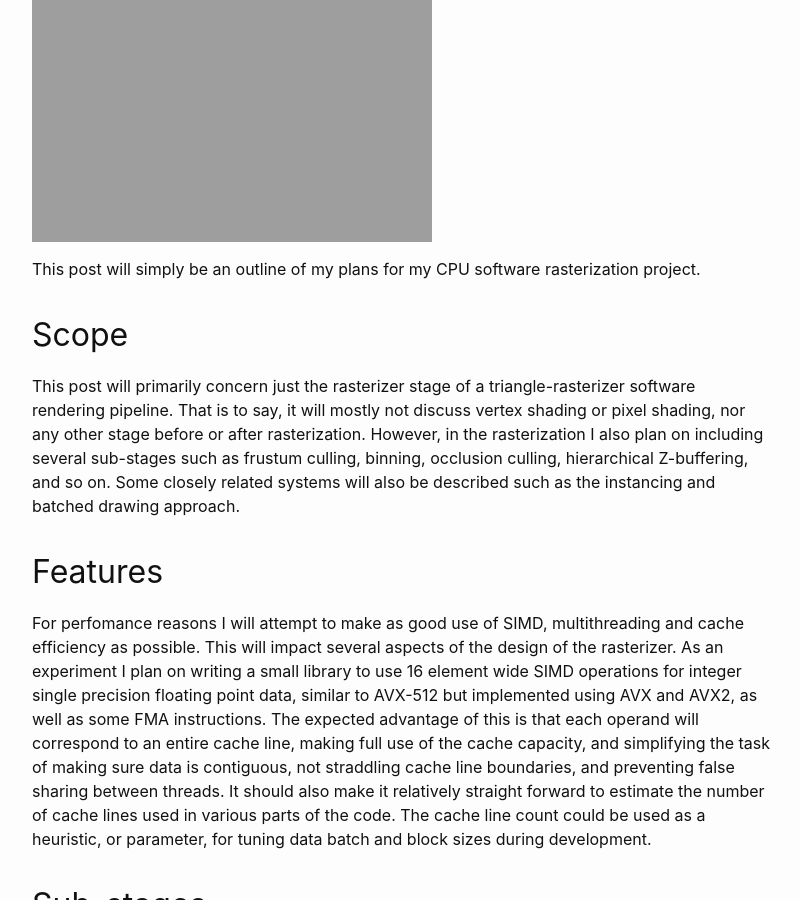
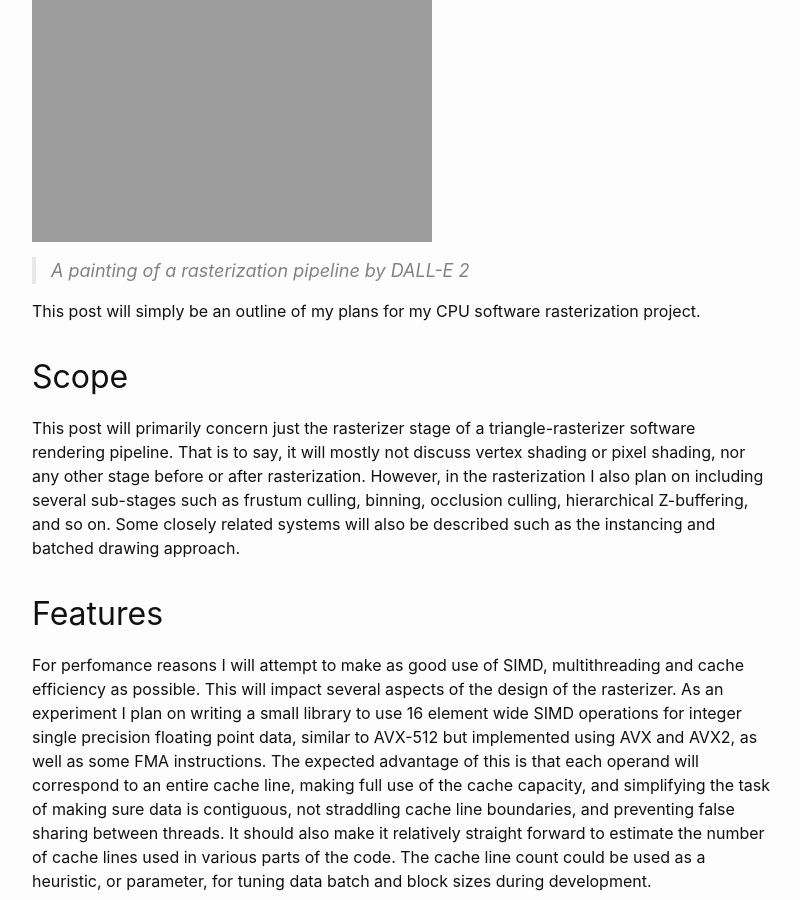
Before and after one commit to torgeiba/torgeiba.github.io, a Jekyll site: the page built from _posts/2023-02-10-rasterization-software-rasterization-project.md, in a window 1280 px wide and 900 px high, scrolled down 424 px. Shown: the whole window, without its empty margins (238-1038 px from the left). Built offline with Jekyll 4.4.1, drawn with Linux system fonts in a browser that asks for light colours; our own code applies the rules of GitHub Pages for plain Markdown files.

Commit message:
Update 2023-02-10-rasterization-software-rasterization-project.md

```diff
--- a/_posts/2023-02-10-rasterization-software-rasterization-project.md
+++ b/_posts/2023-02-10-rasterization-software-rasterization-project.md
@@ -1,6 +1,7 @@
 # Rasterization: Software Rasterization Pipeline
 
 ![A painting of a rasterization pipeline by DALL-E](/assets/images/DALL-E_2023-02-10_22.00.36_-_An_artful_interpretation_of_a_technical_diagram_graph_of_a_computer_graphics_rasterization_pipeline_algorithm,_on_a_dark_background_with_neon_colored_.png)
+> A painting of a rasterization pipeline by DALL-E 2
 
 This post will simply be an outline of my plans for my CPU software rasterization project.
 
```
